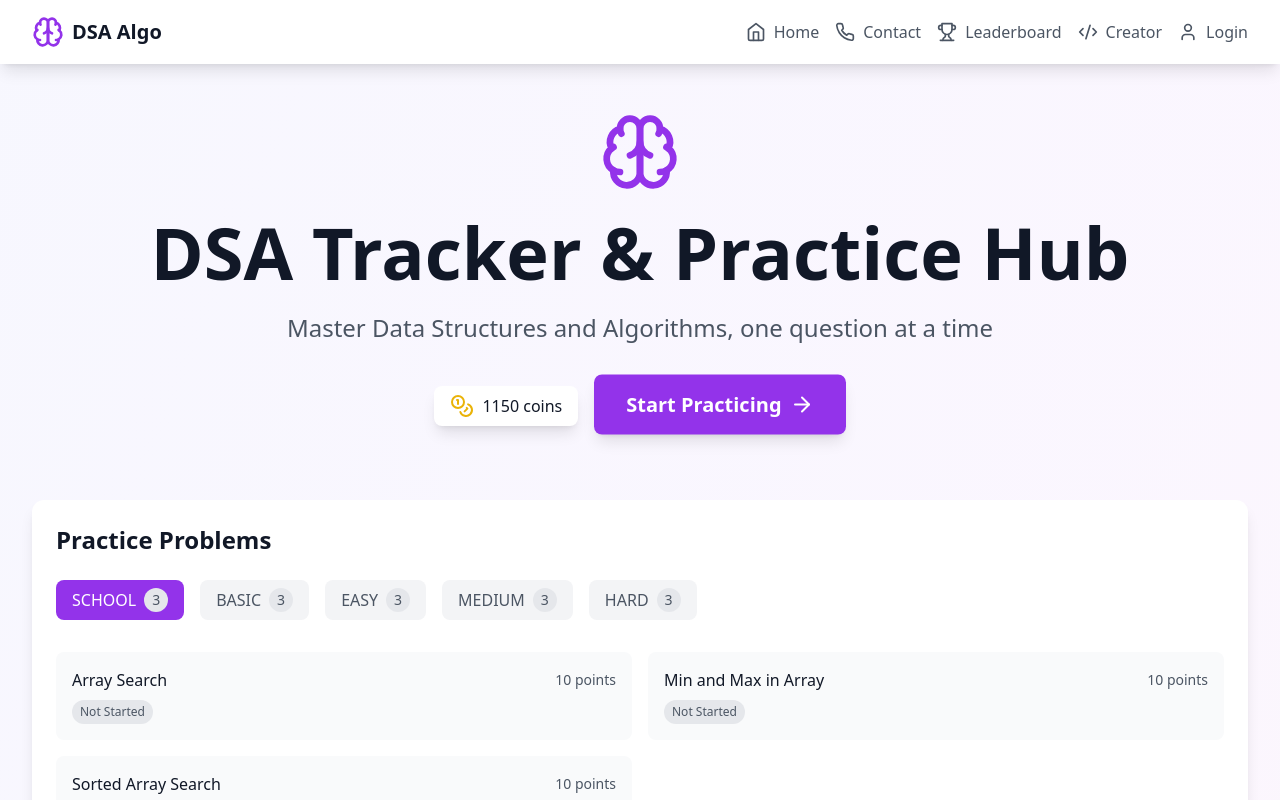
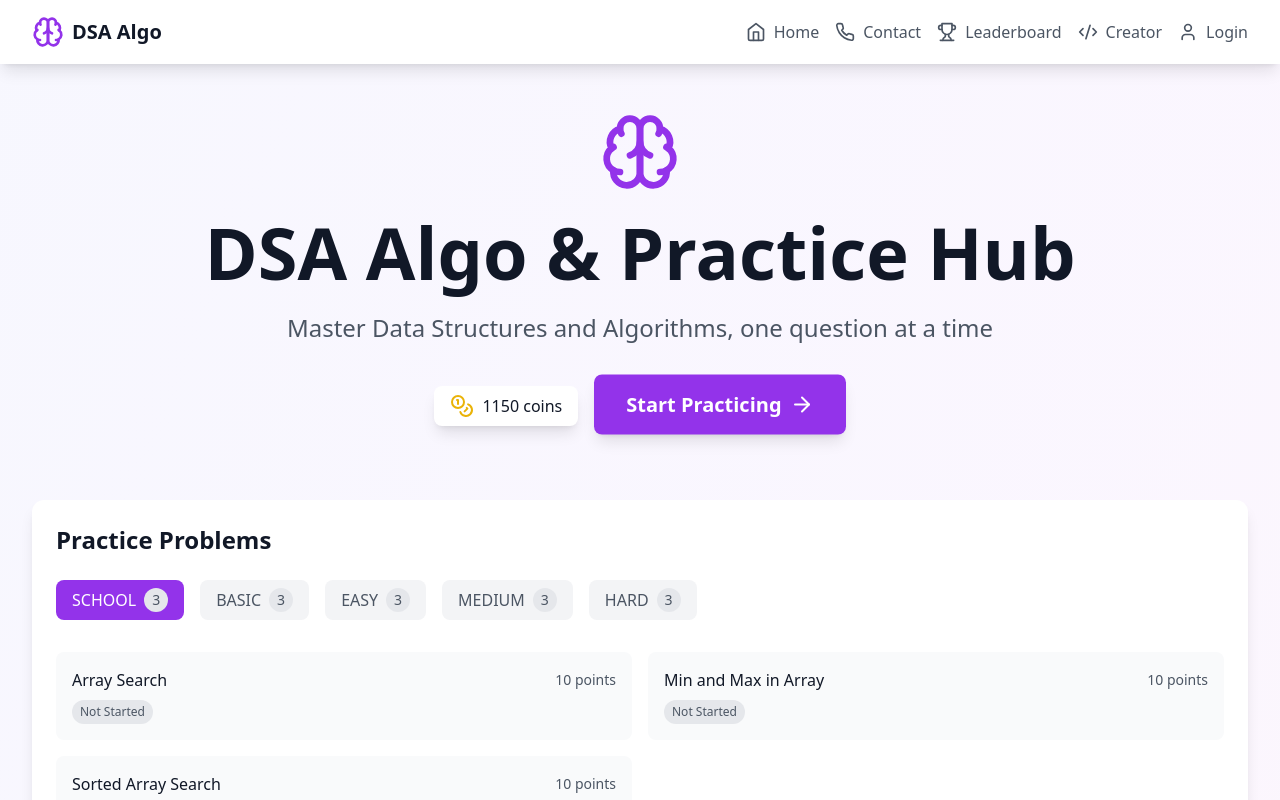
Before and after one commit to adarsh-priydarshi-5646/DsaAlgo, a React (Vite) app: page / in a window 1280 px wide. Shown: the top 800 px of the page. Built offline with nearby package versions, Linux system fonts and the light colour scheme.

Commit message:
Update LandingPage.tsx

```diff
--- a/src/components/LandingPage.tsx
+++ b/src/components/LandingPage.tsx
@@ -34,7 +34,7 @@ export default function LandingPage({ onEnter }: LandingPageProps) {
           <div className="space-y-6 animate-fade-in">
             <Brain className="w-20 h-20 mx-auto text-purple-600" />
             <h1 className="text-5xl md:text-7xl font-bold text-gray-900">
-              DSA Tracker & Practice Hub
+              DSA Algo & Practice Hub
             </h1>
             <p className="text-xl md:text-2xl text-gray-600">
               Master Data Structures and Algorithms, one question at a time
```
